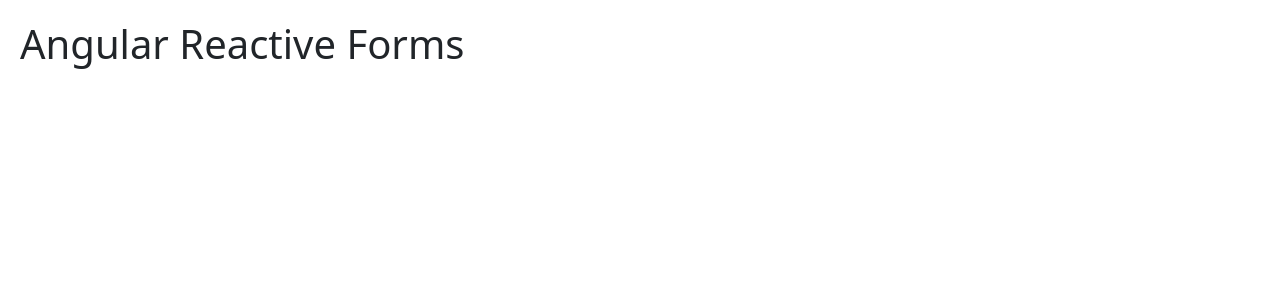
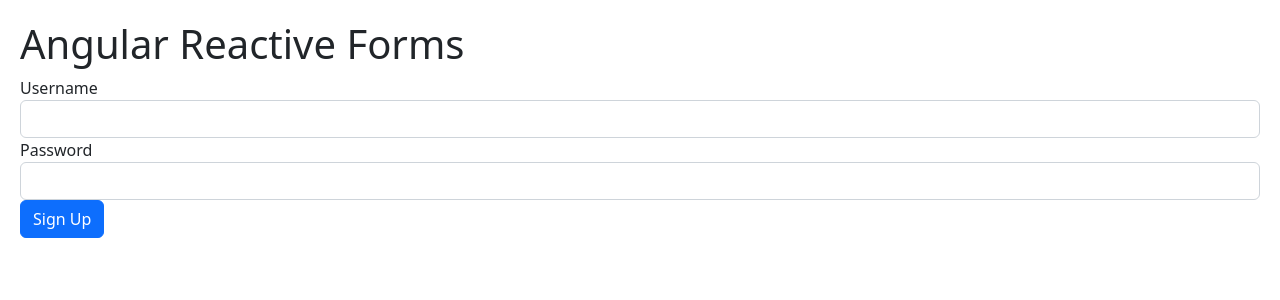
Before and after one commit to MotasemZiad/Angular-Bootcamp, an Angular app in the folder 01_getting_started/hello-world/: page / in a window 1280 px wide. Shown: the top 300 px of the page. Built offline with nearby package versions, Linux system fonts and the light colour scheme.

Commit message:
setting up a bootstrap form

```diff
--- a/01_getting_started/hello-world/src/app/app.component.html
+++ b/01_getting_started/hello-world/src/app/app.component.html
@@ -1 +1,2 @@
 <h1>Angular Reactive Forms</h1>
+<signup-form></signup-form>
--- a/01_getting_started/hello-world/src/app/app.module.ts
+++ b/01_getting_started/hello-world/src/app/app.module.ts
@@ -19,6 +19,7 @@
 import { ZippyComponent } from './zippy/zippy.component';
 import { ContactFormComponent } from './contact-form/contact-form.component';
 import { NewCourseComponent } from './new-course/new-course.component';
+import { SignupFormComponent } from './signup-form/signup-form.component';
 
 @NgModule({
   declarations: [
@@ -36,7 +37,8 @@
     InputFormatDirective,
     ZippyComponent,
     ContactFormComponent,
-    NewCourseComponent
+    NewCourseComponent,
+    SignupFormComponent
   ],
   imports: [
     BrowserModule,
--- /dev/null
+++ b/01_getting_started/hello-world/src/app/signup-form/signup-form.component.html
@@ -0,0 +1,17 @@
+<form>
+    <div class="form-group">
+        <label for="username">Username</label>
+        <input
+            id="username"
+            type="text"
+            class="form-control">
+    </div>
+    <div class="form-group">
+        <label for="password">Password</label>
+        <input
+            id="password"
+            type="text"
+            class="form-control">
+    </div>
+    <button class="btn btn-primary" type="submit">Sign Up</button>
+</form>
```
Also changed, not shown: 01_getting_started/hello-world/src/app/signup-form/signup-form.component.ts (added, +9 -0 lines), 01_getting_started/hello-world/src/app/signup-form/signup-form.component.css (added), 1 other file (tests, documents, lock files or other folders).
